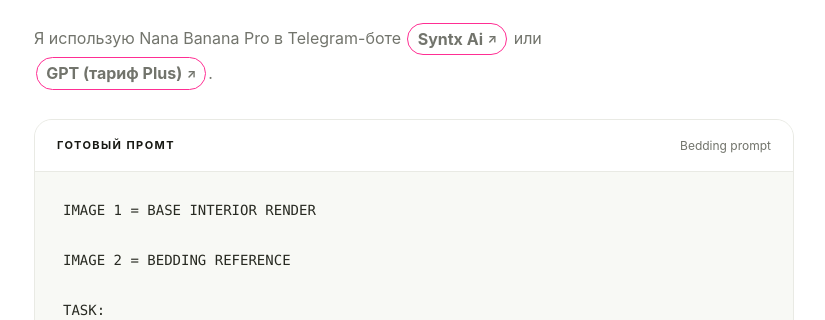
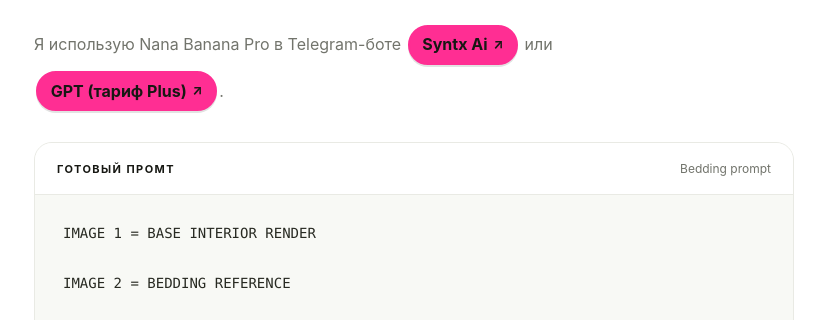
Before and after one commit to Maximova3d/3d-atmospheric-material-prompt, a plain HTML site: page bedding-replacement.html in a window 1280 px wide. Shown: the part 480-800 px from the top of the page, without its empty margins (226-1051 px from the left). Drawn offline with Linux system fonts and the light colour scheme.

Commit message:
Increase visibility of AI tool links

```diff
--- a/bedding-replacement.html
+++ b/bedding-replacement.html
@@ -26,9 +26,9 @@
     h1 { max-width:700px; margin:0; font-size:clamp(36px,6.2vw,62px); font-weight:560; letter-spacing:-.065em; line-height:1.02; }
     h1 span { position:relative; z-index:0; white-space:nowrap; }
     h1 span::after { position:absolute; z-index:-1; right:-.04em; bottom:.04em; left:-.035em; height:.31em; background:var(--accent); content:""; }
-    .tool-note a { display:inline-flex; align-items:center; gap:.28em; margin:.08em .12em; padding:.12em .58em; border:1px solid var(--accent, var(--lime)); border-radius:999px; color:inherit; text-decoration:none; font-weight:650; white-space:nowrap; transition:background .18s ease,transform .18s ease; }
-    .tool-note a::after { content:"↗"; font-size:.76em; }
-    .tool-note a:hover { background:var(--accent, var(--lime)); transform:translateY(-1px); }
+    .tool-note a { display:inline-flex; align-items:center; gap:.35em; margin:.2em .14em; padding:.3em .78em; border:2px solid var(--accent, var(--lime)); border-radius:999px; background:var(--accent, var(--lime)); color:var(--ink); text-decoration:none; font-weight:700; white-space:nowrap; box-shadow:0 2px 0 rgba(23,24,19,.12); transition:filter .18s ease,transform .18s ease; }
+    .tool-note a::after { content:"↗"; font-size:.82em; }
+    .tool-note a:hover { filter:brightness(.95); transform:translateY(-1px); }
     .tool-note a:focus-visible { outline:2px solid currentColor; outline-offset:3px; }
     .intro { max-width:650px; margin:24px 0 0; color:var(--muted); font-size:16px; line-height:1.65; }
     .guide { margin-top:28px; padding:22px 24px; border:1px solid var(--line); border-radius:18px; background:#fff; color:#3a3b35; font-size:14px; line-height:1.7; }
```
Also changed, not shown: detail-closeups.html (+3 -3 lines), evening-lighting.html (+3 -3 lines), human-integration.html (+3 -3 lines), index.html (+3 -3 lines), interior-collage.html (+3 -3 lines), object-replacement.html (+3 -3 lines), sunset-lighting.html (+3 -3 lines).
